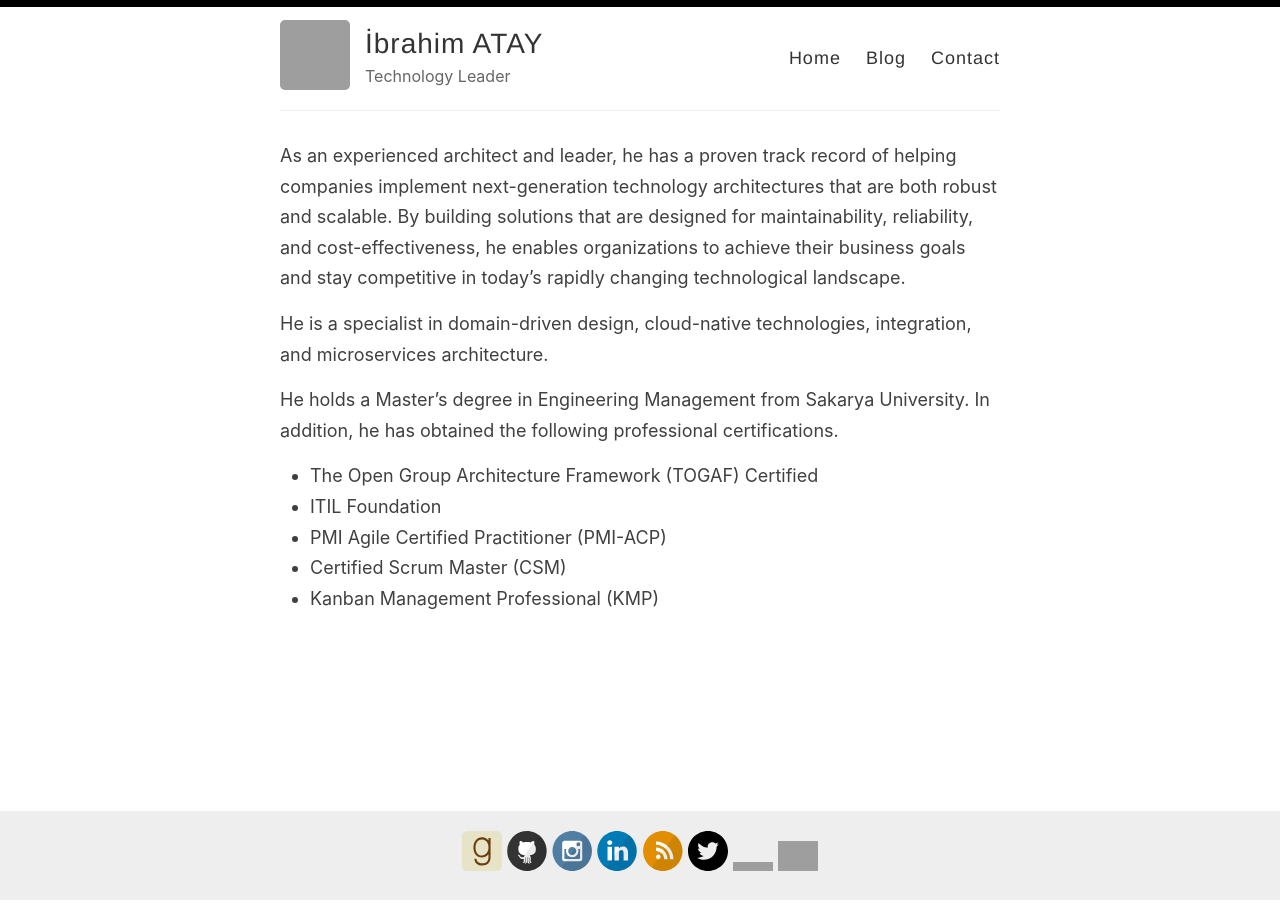
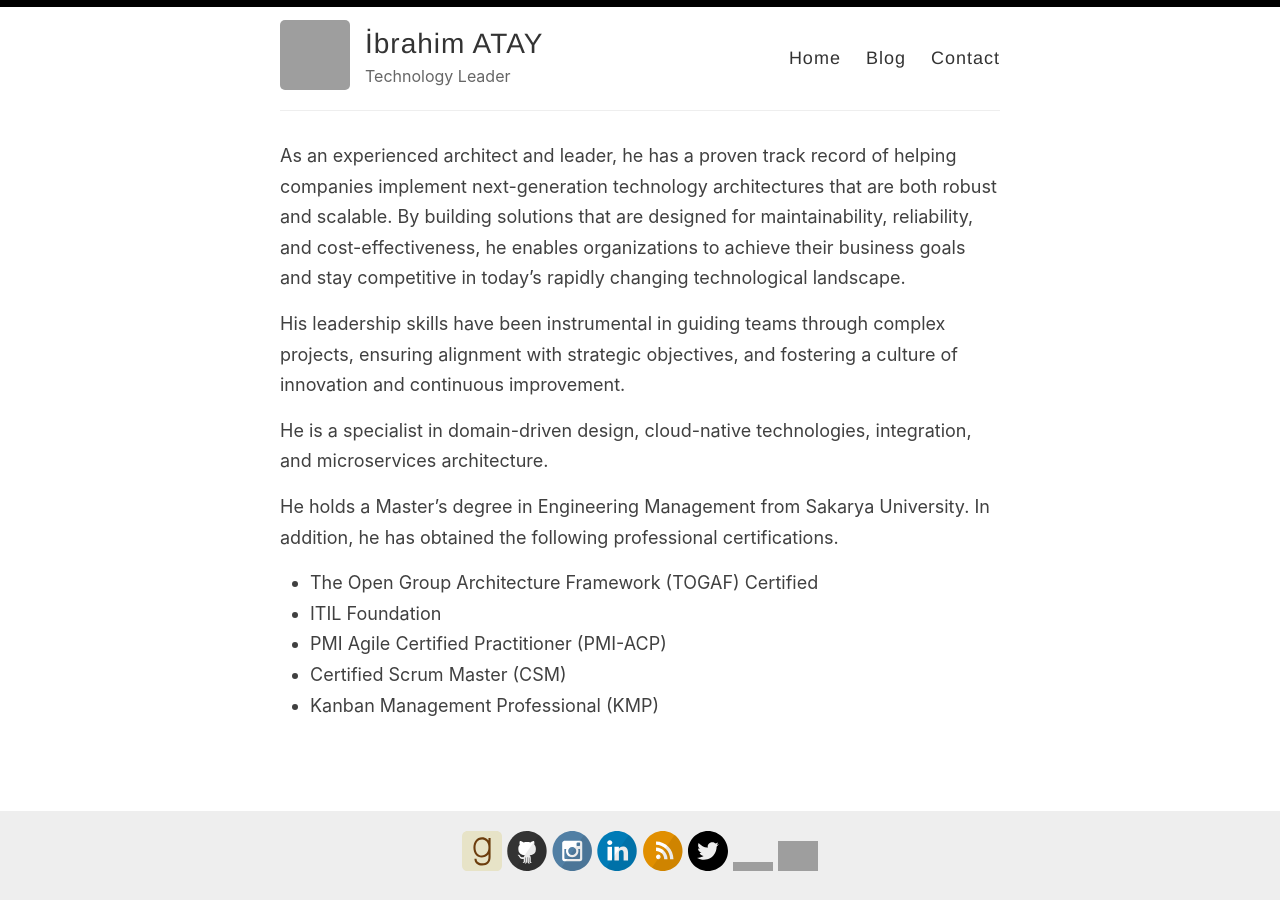
Before and after one commit to ibrahimatay/ibrahimatay.github.io, a Jekyll site: the page built from index.md, in a window 1280 px wide. Built offline with Jekyll 4.4.1, drawn with Linux system fonts in a browser that asks for light colours; grey boxes are pictures that could not be loaded.

Commit message:
Update index.md

```diff
--- a/index.md
+++ b/index.md
@@ -4,6 +4,8 @@ layout: page
 title:
 ---
 As an experienced architect and leader, he has a proven track record of helping companies implement next-generation technology architectures that are both robust and scalable. By building solutions that are designed for maintainability, reliability, and cost-effectiveness, he enables organizations to achieve their business goals and stay competitive in today's rapidly changing technological landscape.
+
+His leadership skills have been instrumental in guiding teams through complex projects, ensuring alignment with strategic objectives, and fostering a culture of innovation and continuous improvement.
 
 He is a specialist in domain-driven design, cloud-native technologies, integration, and microservices architecture.
 
```
